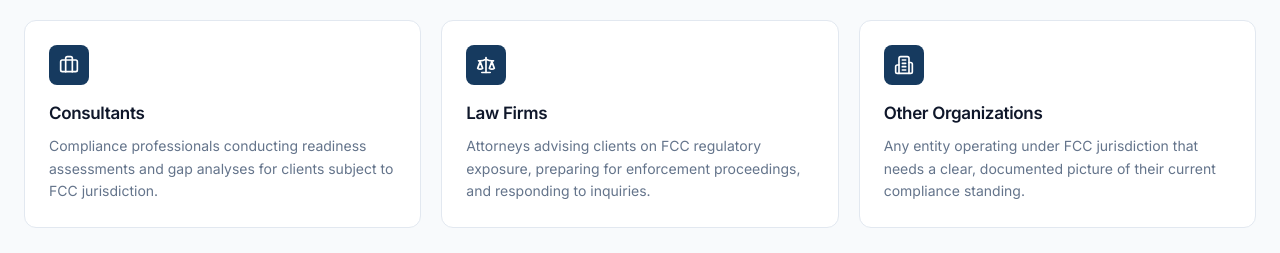
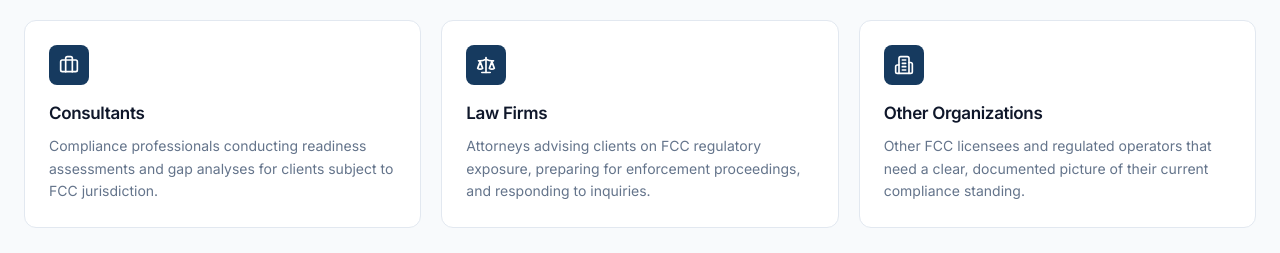
Before and after one commit to Sohailgazar2045/servey, a Next.js app: page / in a window 1280 px wide. Shown: the part 2163-2416 px from the top of the page. Built offline with nearby package versions, Linux system fonts and the light colour scheme.

Commit message:
update industries text

```diff
--- a/components/Industries.tsx
+++ b/components/Industries.tsx
@@ -36,7 +36,7 @@ const INDUSTRIES = [
     Icon: Building2,
     name: 'Other Organizations',
     description:
-      'Any entity operating under FCC jurisdiction that needs a clear, documented picture of their current compliance standing.',
+      'Other FCC licensees and regulated operators that need a clear, documented picture of their current compliance standing.',
   },
 ]
 
```
